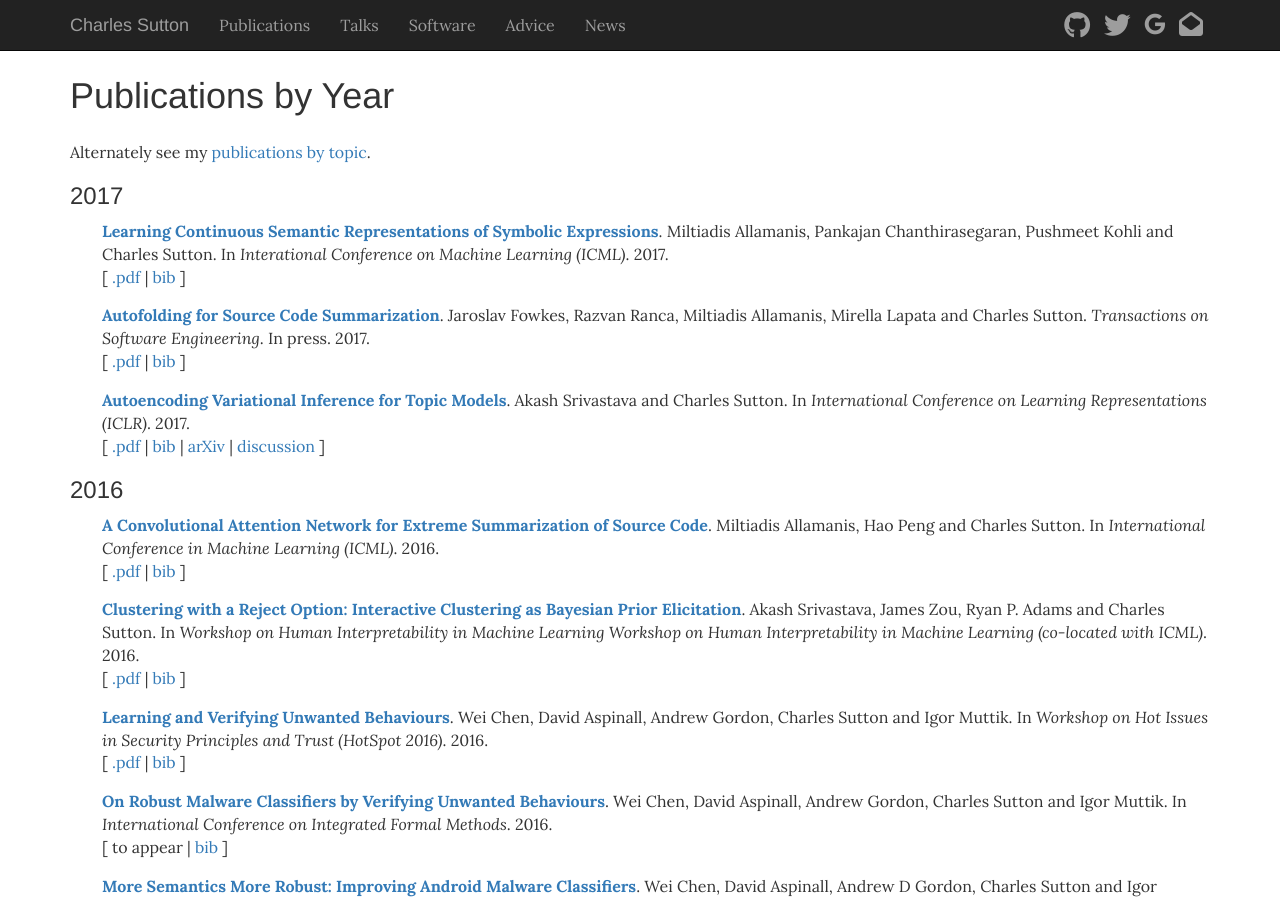
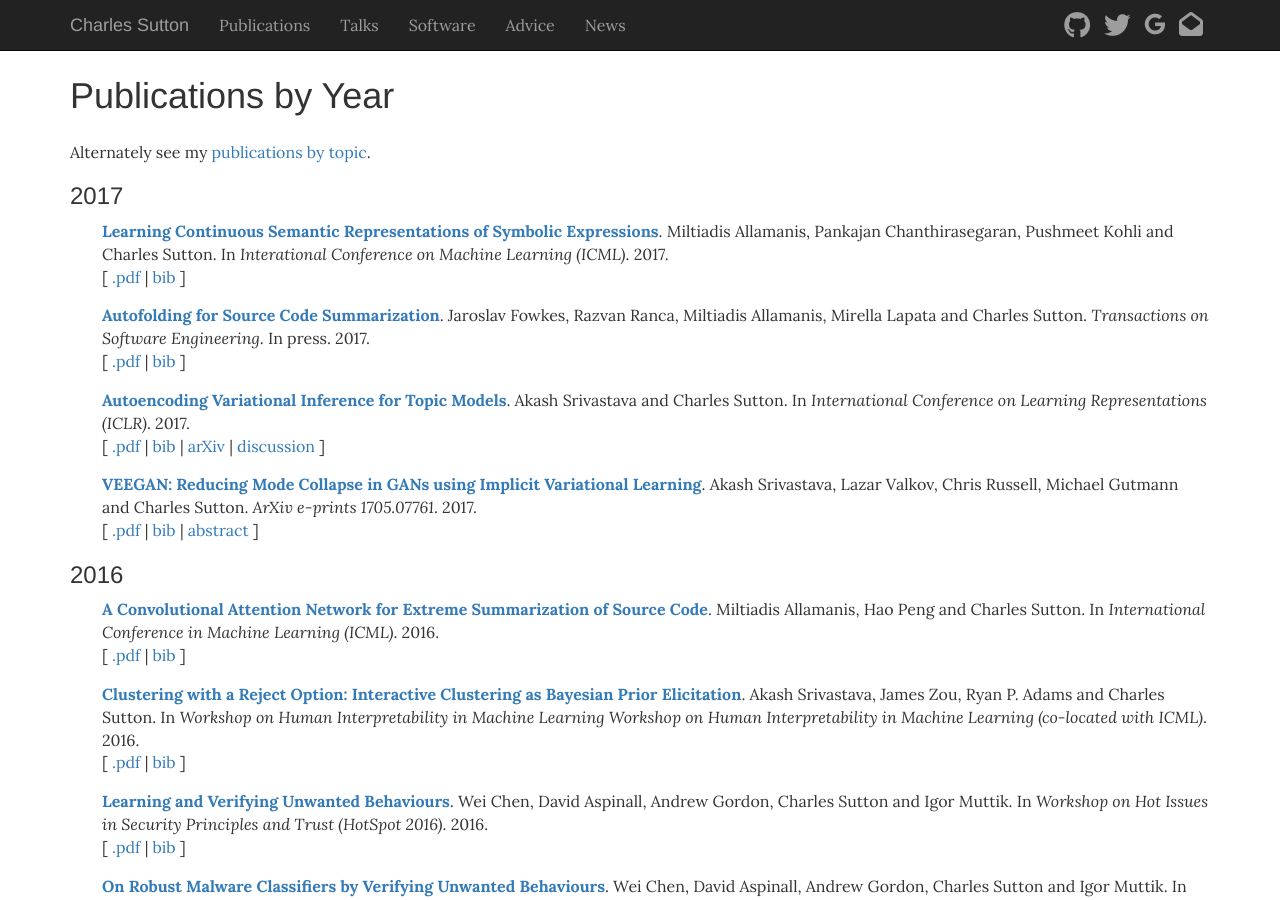
Before and after one commit to casutton/homepage.csutton, a Jekyll site: the page built from publications.html, in a window 1280 px wide and 900 px high. Built offline with Jekyll 4.4.1, drawn with Linux system fonts in a browser that asks for light colours; nearby versions of some CDN libraries.

Commit message:
add veegan to pubs page

```diff
--- a/_includes/pubs-by-year.html
+++ b/_includes/pubs-by-year.html
@@ -165,6 +165,64 @@
   author = {Srivastava, Akash and Sutton, Charles},
   booktitle = {International Conference on Learning Representations (ICLR)},
   title = {Autoencoding Variational Inference for Topic Models},
+  year = {2017}
+}
+</pre></div>
+
+
+
+</li>
+
+                   <li class="bibitem">
+
+
+
+
+
+<p>
+
+
+
+<a href="https://arxiv.org/abs/1705.07761"><b>VEEGAN: Reducing Mode Collapse in GANs using Implicit Variational Learning</b></a>.&nbsp;Akash Srivastava, Lazar Valkov, Chris Russell, Michael Gutmann and Charles Sutton.
+   <i>ArXiv e-prints 1705.07761</i>.
+
+  2017.
+
+
+
+
+
+</p>
+
+
+
+
+<p>
+   [
+
+     <a href="https://arxiv.org/abs/1705.07761">.pdf</a>
+
+
+     | <a href="javascript:toggle('bibsrivastava17veegan', 'bib_link_srivastava17veegan', 'bib')"  id="bib_link_srivastava17veegan">bib</a>
+
+       | <a href="javascript:toggle('abssrivastava17veegan', 'abs_link_srivastava17veegan', 'abstract')" id="abs_link_srivastava17veegan">abstract</a>
+
+
+
+
+
+   ]
+</p>
+
+
+
+<div id="divsrivastava17veegan"></div>
+<div style="display:none;" id="abssrivastava17veegan"><div class="abstract">Deep generative models provide powerful tools for distributions over complicated manifolds, such as those of natural images. But many of these methods, including generative adversarial networks (GANs), can be difficult to train, in part because they are prone to mode collapse, which means that they characterize only a few modes of the true distribution. To address this, we introduce VEEGAN, which features a reconstructor network, reversing the action of the generator by mapping from data to noise. Our training objective retains the original asymptotic consistency guarantee of GANs, and can be interpreted as a novel autoencoder loss over the noise. In sharp contrast to a traditional autoencoder over data points, VEEGAN does not require specifying a loss function over the data, but rather only over the representations, which are standard normal by assumption. On an extensive set of synthetic and real world image datasets, VEEGAN indeed resists mode collapsing to a far greater extent than other recent GAN variants, and produces more realistic samples.</div></div>
+
+<div style="display:none;" id="bibsrivastava17veegan"><pre class="bibtex">@article{srivastava17veegan,
+  author = {Srivastava, Akash and Valkov, Lazar and Russell, Chris and Gutmann, Michael and Sutton, Charles},
+  journal = {ArXiv e-prints 1705.07761},
+  title = {VEEGAN: Reducing Mode Collapse in GANs using Implicit Variational Learning},
   year = {2017}
 }
 </pre></div>
```
